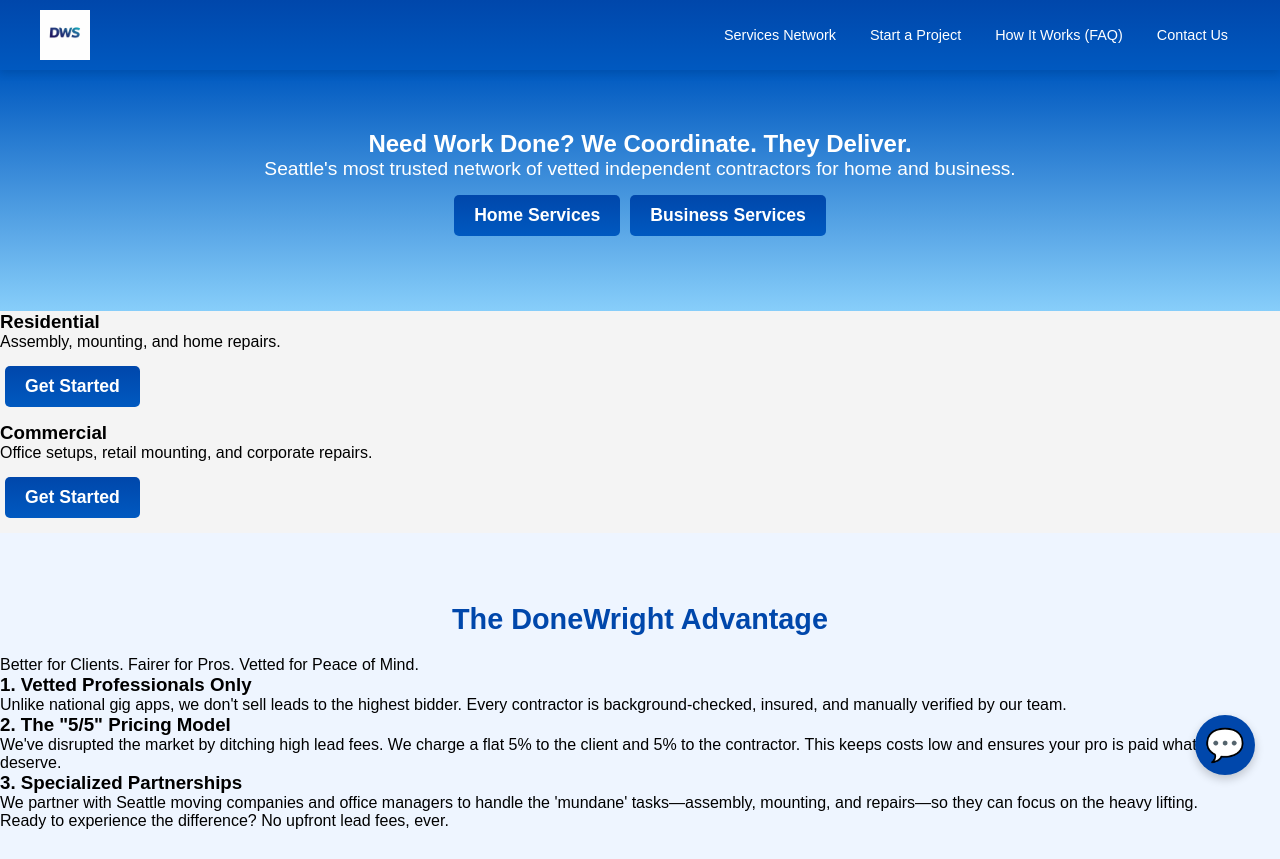
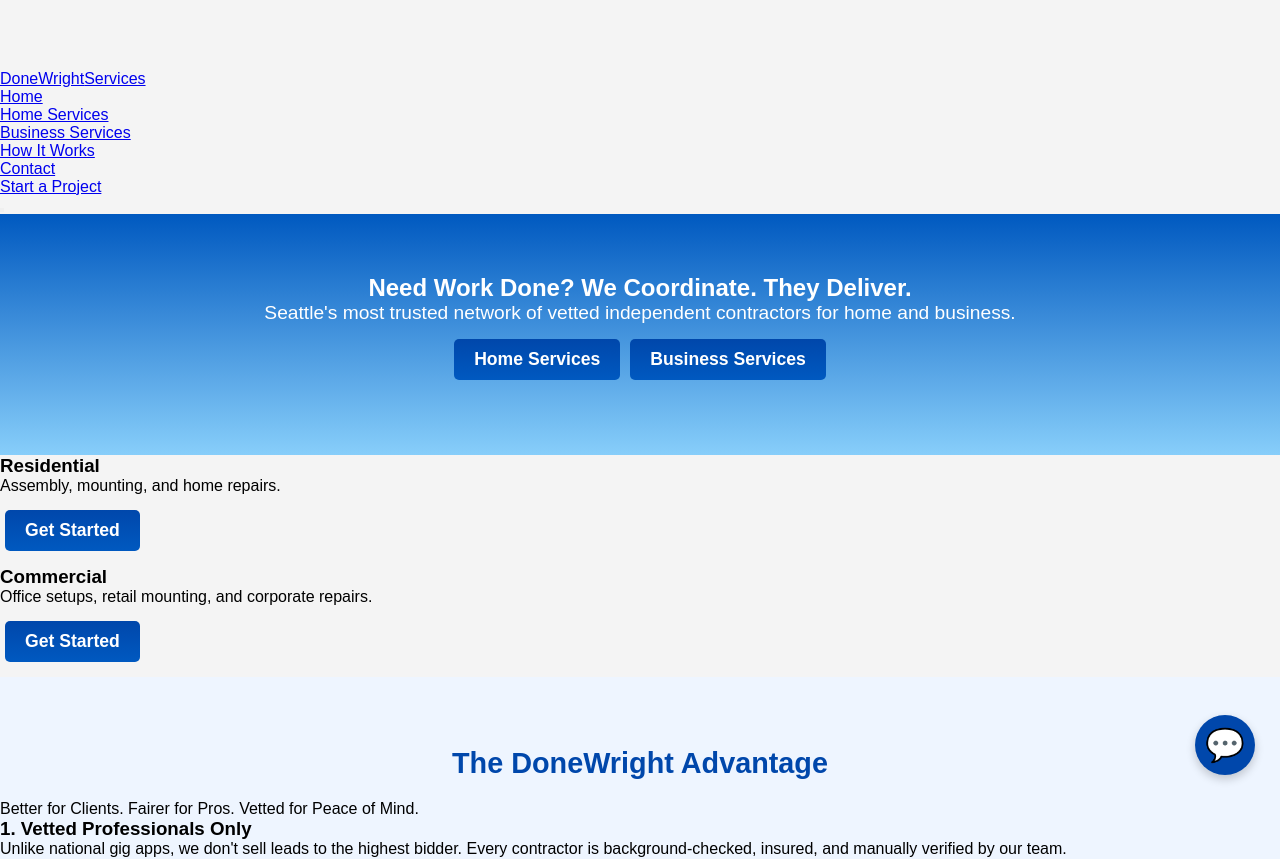
Before and after one commit to uploadnprogress/DWreact, a React (Vite) app: page / in a window 1280 px wide. Shown: the top 859 px of the page. Built offline with nearby package versions, Linux system fonts and the light colour scheme.

Commit message:
Fix: Hero and Header buttons linked to proper React routes, removed .html links

```diff
--- a/src/components/Header.jsx
+++ b/src/components/Header.jsx
@@ -1,53 +1,38 @@
-import React, { useState, useEffect } from 'react';
-import { Link, useLocation } from 'react-router-dom';
+import React, { useState } from 'react';
+import { Link } from 'react-router-dom';
 
-function Header() {
-  const [isNavActive, setIsNavActive] = useState(false);
-  const location = useLocation(); // Gets the current URL location
-
-  // This effect runs every time the URL changes
-  useEffect(() => {
-    // Close the mobile menu on navigation
-    if (isNavActive) {
-      setIsNavActive(false);
-      document.body.classList.remove('no-scroll');
-    }
-  }, [location]); // The effect depends on the location changing
-
-  const toggleNav = () => {
-    const newNavState = !isNavActive;
-    setIsNavActive(newNavState);
-    document.body.classList.toggle('no-scroll', newNavState);
-  };
+const Header = () => {
+  const [isOpen, setIsOpen] = useState(false);
 
   return (
-    <header className="main-header">
-      <div className="header-content">
-        <div className="logo-area">
-          <Link to="/"><img src="/images/dws-logo.png" alt="DoneWright Services Logo" id="site-logo" /></Link>
-        </div>
+    <header className="header">
+      <div className="container">
+        <Link to="/" className="logo">
+          DoneWright<span>Services</span>
+        </Link>
 
-        <button
-          className="mobile-nav-toggle"
-          aria-label="Toggle Navigation Menu"
-          aria-expanded={isNavActive}
-          aria-controls="primary-navigation"
-          onClick={toggleNav}
-        >
-          <span className="hamburger-icon"></span>
-        </button>
-
-        <nav className="primary-nav-container">
-          <ul id="primary-navigation" className={isNavActive ? 'nav-active' : ''}>
-            <li><Link to="/services">Services Network</Link></li>
-            <li><Link to="/start-project">Start a Project</Link></li> {/* Consolidated Link */}
-            <li><Link to="/faq">How It Works (FAQ)</Link></li>
-            <li><Link to="/contacts">Contact Us</Link></li>
+        <nav className={`nav ${isOpen ? 'open' : ''}`}>
+          <ul>
+            <li><Link to="/">Home</Link></li>
+            {/* Fixed Links: Pointing to React Routes instead of .html files */}
+            <li><Link to="/home-services">Home Services</Link></li>
+            <li><Link to="/business-services">Business Services</Link></li>
+            <li><Link to="/faq">How It Works</Link></li>
+            <li><Link to="/contacts">Contact</Link></li>
+            <li>
+              <Link to="/start-project" className="nav-btn">Start a Project</Link>
+            </li>
           </ul>
         </nav>
+
+        <button className="menu-toggle" onClick={() => setIsOpen(!isOpen)}>
+          <span className="bar"></span>
+          <span className="bar"></span>
+          <span className="bar"></span>
+        </button>
       </div>
     </header>
   );
-}
+};
 
 export default Header;
```
